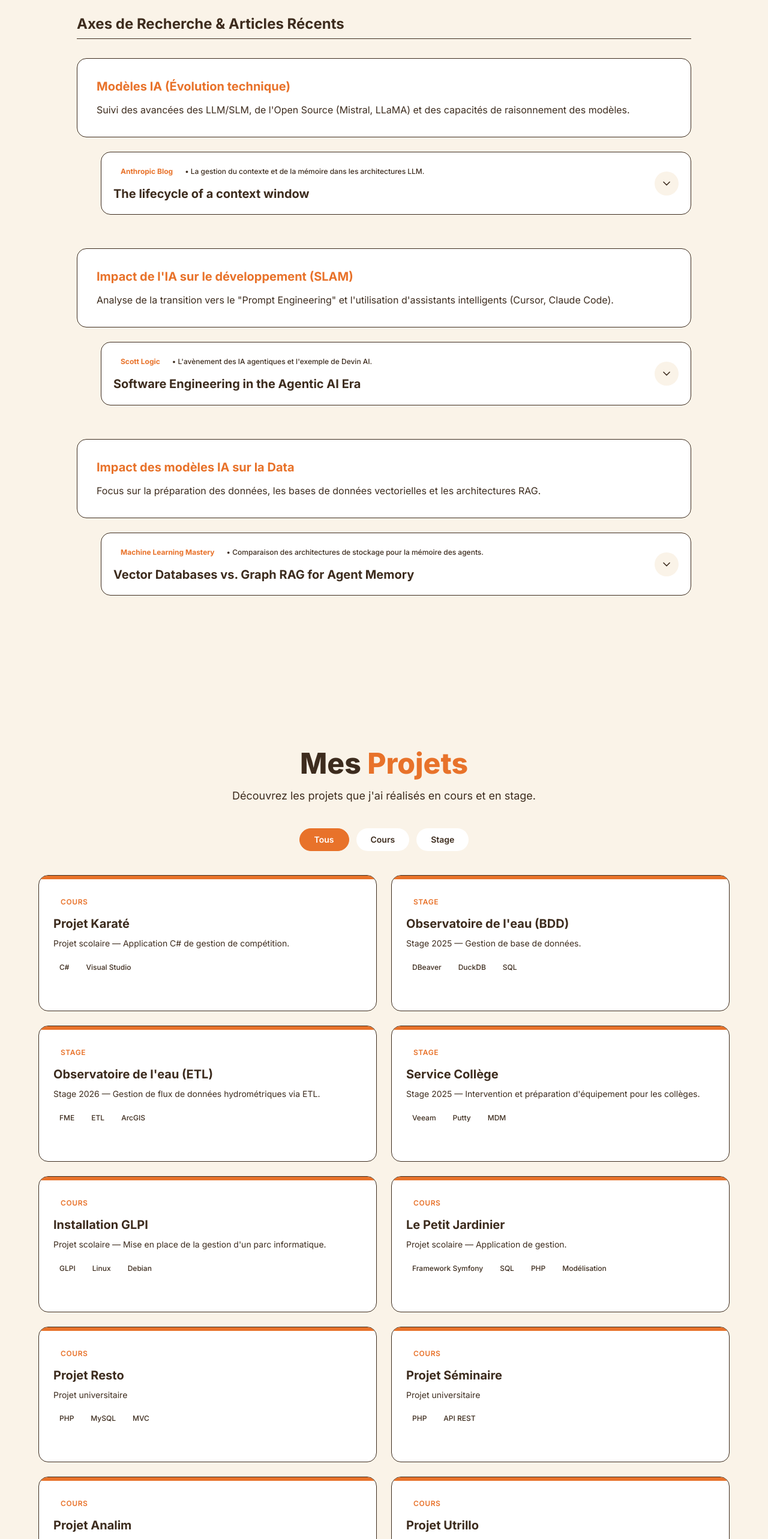
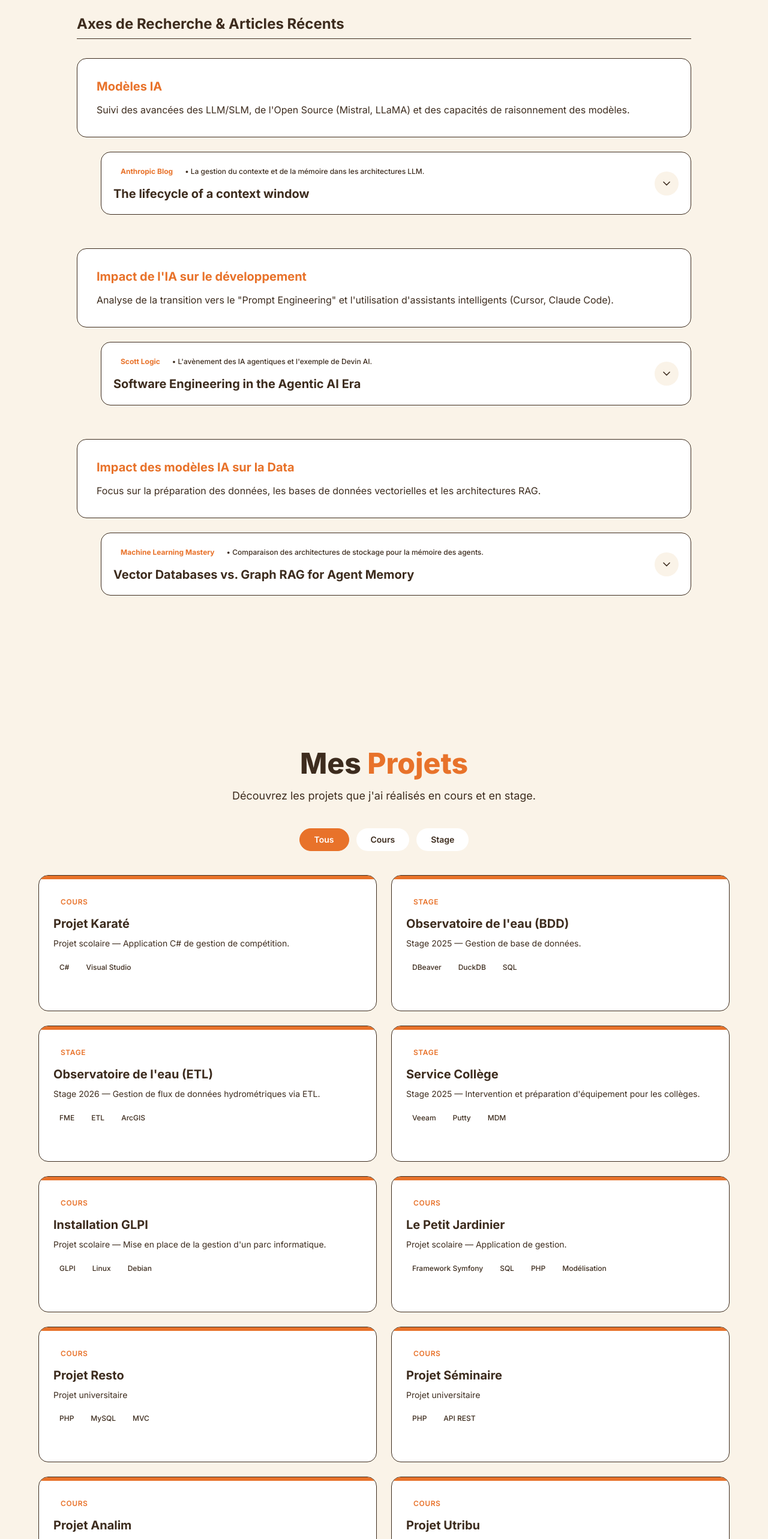
Before and after one commit to Ry0tari/mon-portfolio, a React (Vite) app: page / in a window 1280 px wide. Shown: the part 4260-6826 px from the top of the page at 60% size. Built offline with nearby package versions, Linux system fonts and the light colour scheme.

Commit message:
retouche titre

```diff
--- a/src/components/VeilleSection.jsx
+++ b/src/components/VeilleSection.jsx
@@ -18,12 +18,12 @@ const tools = [
 const axes = [
   {
     id: 'modeles-ia',
-    title: 'Modèles IA (Évolution technique)',
+    title: 'Modèles IA',
     description: 'Suivi des avancées des LLM/SLM, de l\'Open Source (Mistral, LLaMA) et des capacités de raisonnement des modèles.'
   },
   {
     id: 'slam',
-    title: 'Impact de l\'IA sur le développement (SLAM)',
+    title: 'Impact de l\'IA sur le développement',
     description: 'Analyse de la transition vers le "Prompt Engineering" et l\'utilisation d\'assistants intelligents (Cursor, Claude Code).'
   },
   {
--- a/src/data/projects.js
+++ b/src/data/projects.js
@@ -163,7 +163,7 @@ export const projects = [
   },
   {
     id: 'utrillo',
-    title: 'Projet Utrillo',
+    title: 'Projet Utribu',
     category: 'cours',
     context: 'Projet universitaire',
     description:
```
Also changed, not shown: 1 other file (tests, documents, lock files or other folders).
